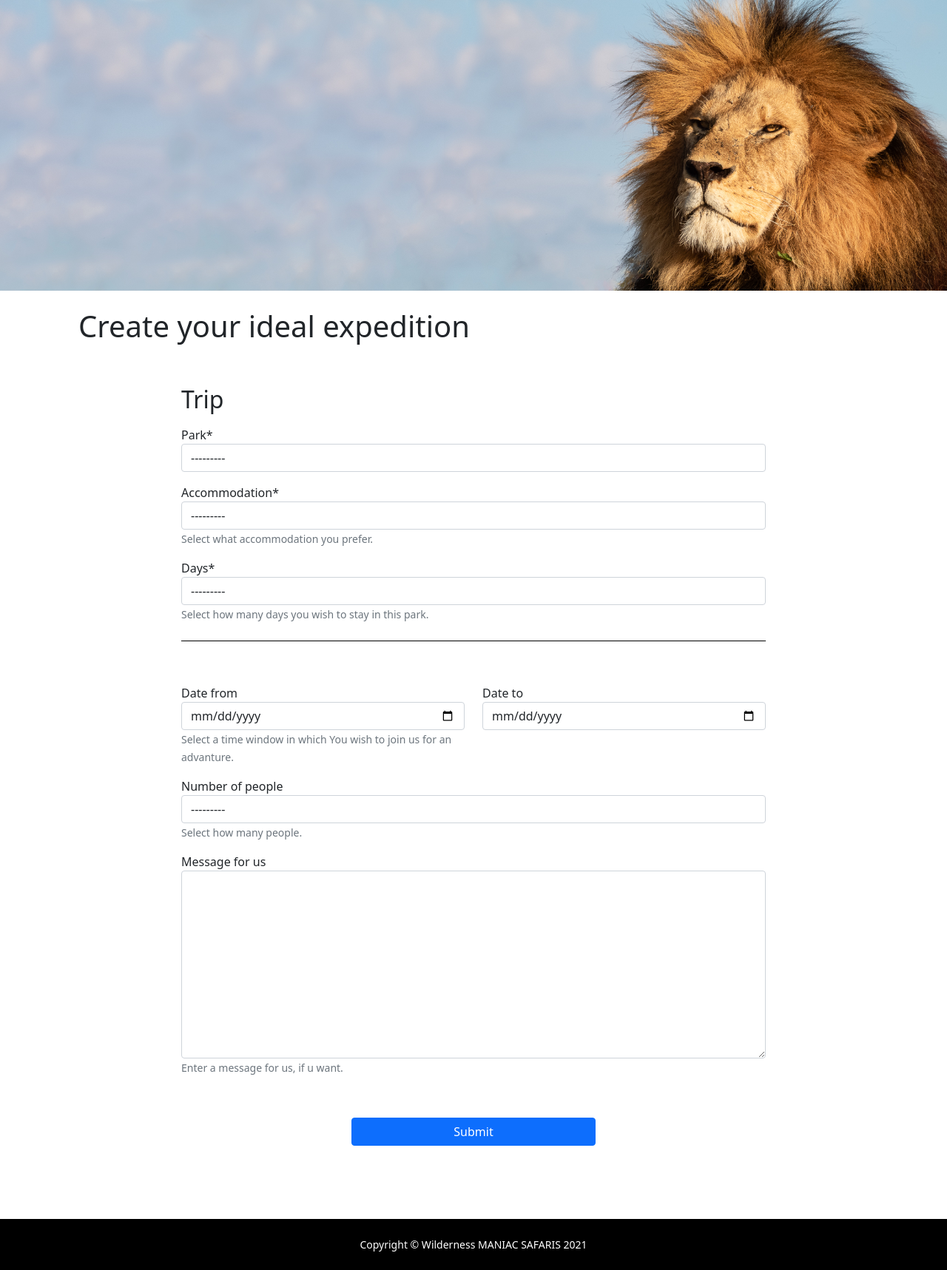
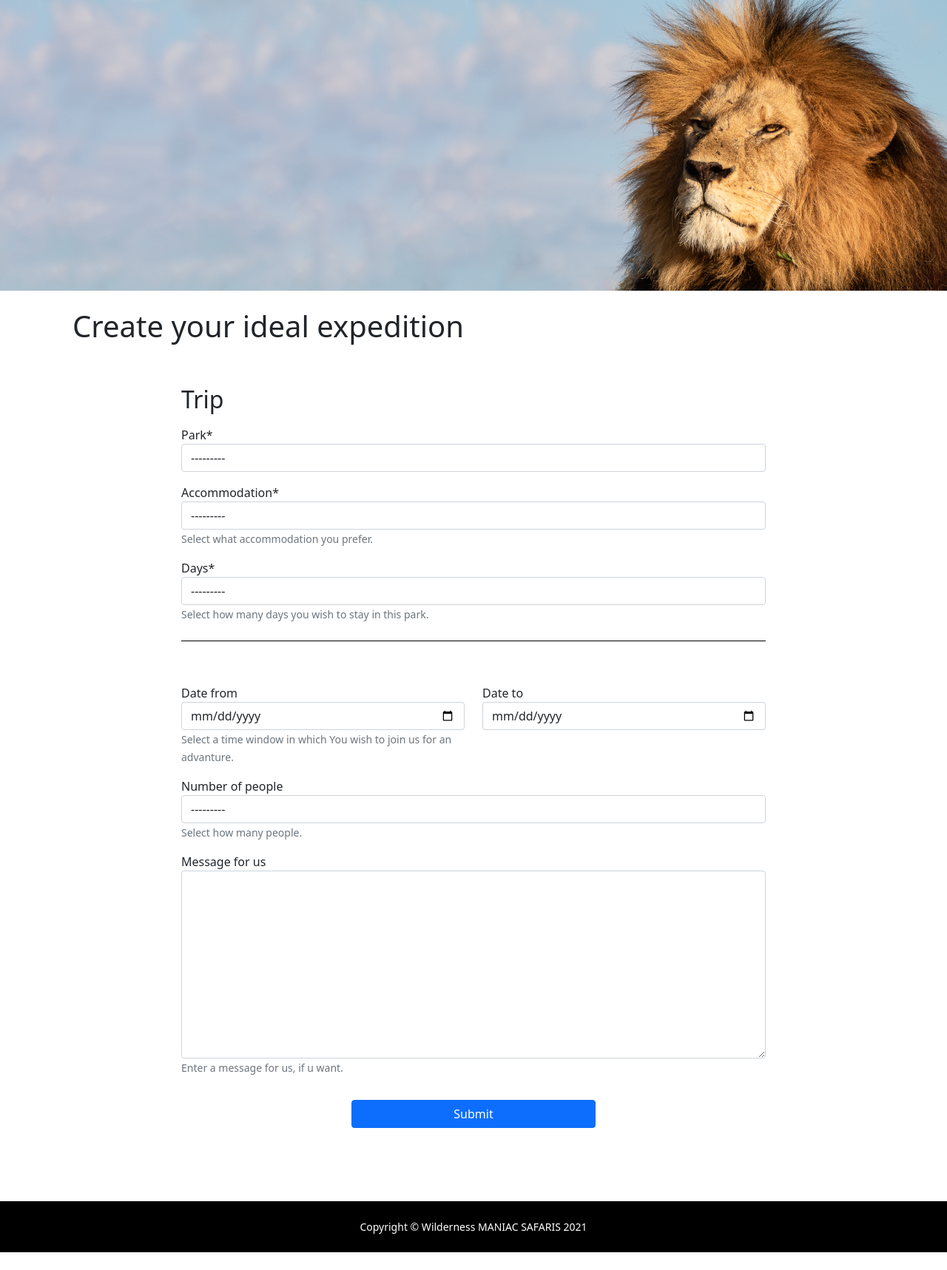
Before and after one commit to jvida/safari, a Django app: page /catalog/expedition/1/create/ in a window 1280 px wide. Shown: the part 197-1914 px from the top of the page at 74% size. After the commit the page ends 1890 px from the top, so only its background shows below. Run offline with Django 3.2, Linux system fonts and the light colour scheme; the visitor is signed in with stand-in values (Sample User, id 1); data that the repository does not hold is empty; some libraries are stand-ins or nearby versions.

Commit message:
Cleaning code

```diff
--- a/catalog/models.py
+++ b/catalog/models.py
@@ -18,8 +18,7 @@ class Customer(models.Model):
     user = models.OneToOneField(User, on_delete=models.CASCADE)
     phone_number = models.CharField(max_length=16, blank=True,
                                     help_text='Enter your phone number in international format. (e.g. +421944123132)')
-    picture = models.ImageField(upload_to='profile_imgs/', default='profile_imgs/anonymous-user.png',
-                                help_text='Upload an image.')
+    picture = models.ImageField(upload_to='profile_imgs/', default='profile_imgs/anonymous-user.png')
 
     def __str__(self):
         """String for representing the Model object."""
--- a/catalog/templates/catalog/create_expedition.html
+++ b/catalog/templates/catalog/create_expedition.html
@@ -4,7 +4,7 @@
 {% load crispy_forms_tags %}
 
 {% block content %}
-  <div class="px-4 pt-4">
+  <div class="px-2 px-lg-3 pt-4">
     <h1>Create your ideal expedition</h1>
   </div>
 
@@ -35,7 +35,7 @@
               {{ expedition_form.number_of_people|as_crispy_field }}
               {{ expedition_form.message_for_us|as_crispy_field }}
             </div>
-            <div class="d-grid gap-2 col-5 mx-auto py-5">
+            <div class="d-grid col-9 col-sm-5 mx-auto pt-4 pb-5">
               <button class="btn btn-primary" type="submit">Submit</button>
             </div>
           </form>
--- a/catalog/templates/catalog/profile_edit.html
+++ b/catalog/templates/catalog/profile_edit.html
@@ -10,12 +10,12 @@
 
   <div class="container">
     <div class="row justify-content-center">
-      <div class="col-12 px-2 py-4 px-md-4 py-lg-4">
+      <div class="col-11 col-sm-10 px-2 py-4 px-md-4 py-lg-4">
           <form method="post" enctype='multipart/form-data'>
             {% csrf_token %}
             {{ user_form|crispy }}
             {{ customer_form|crispy }}
-            <div class="d-grid gap-2 col-5 mx-auto py-5">
+            <div class="d-grid col-9 col-sm-5 mx-auto pt-5 pb-4">
               <button class="btn btn-primary" type="submit">Submit changes</button>
             </div>
           </form>
```
